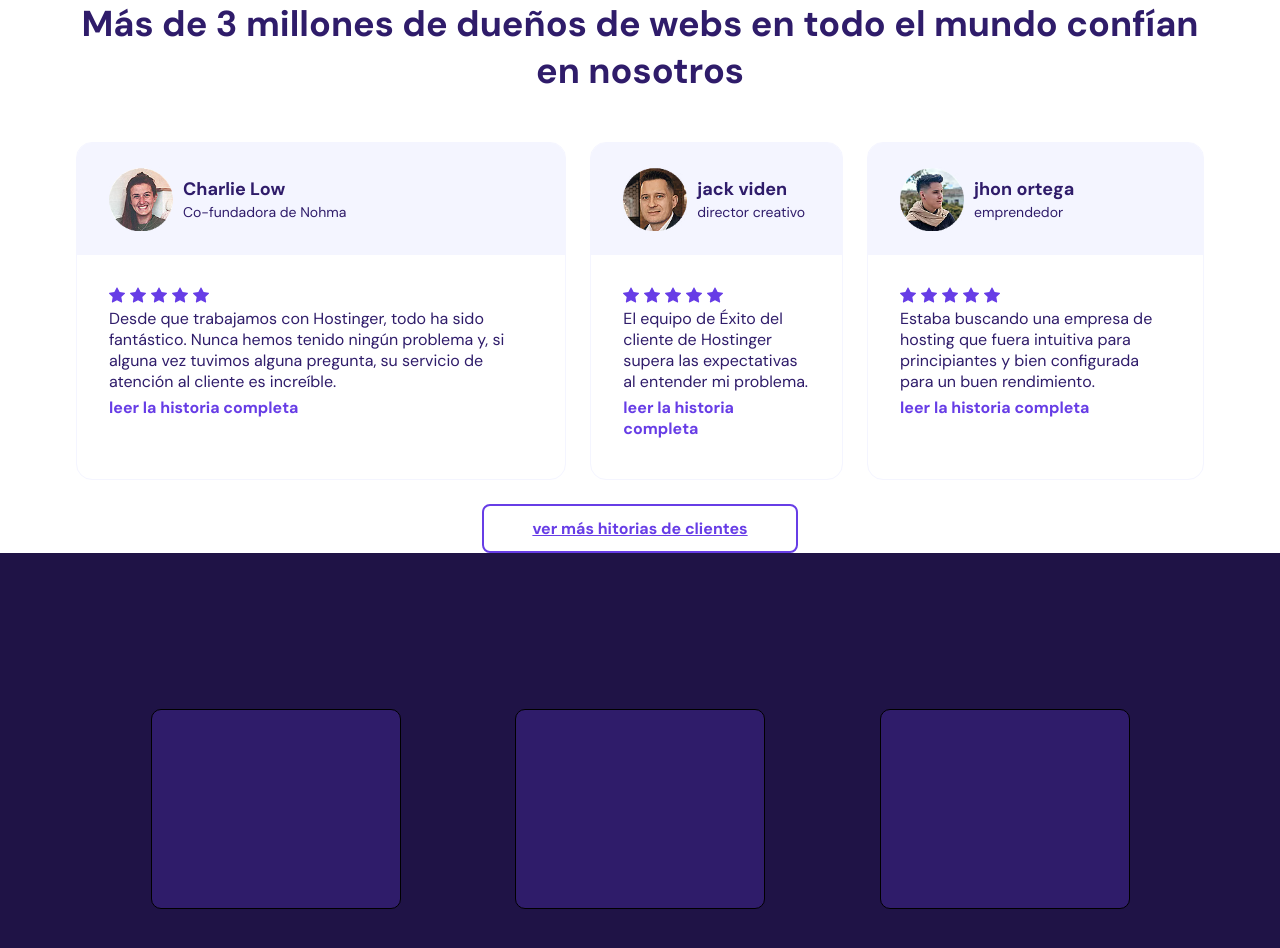
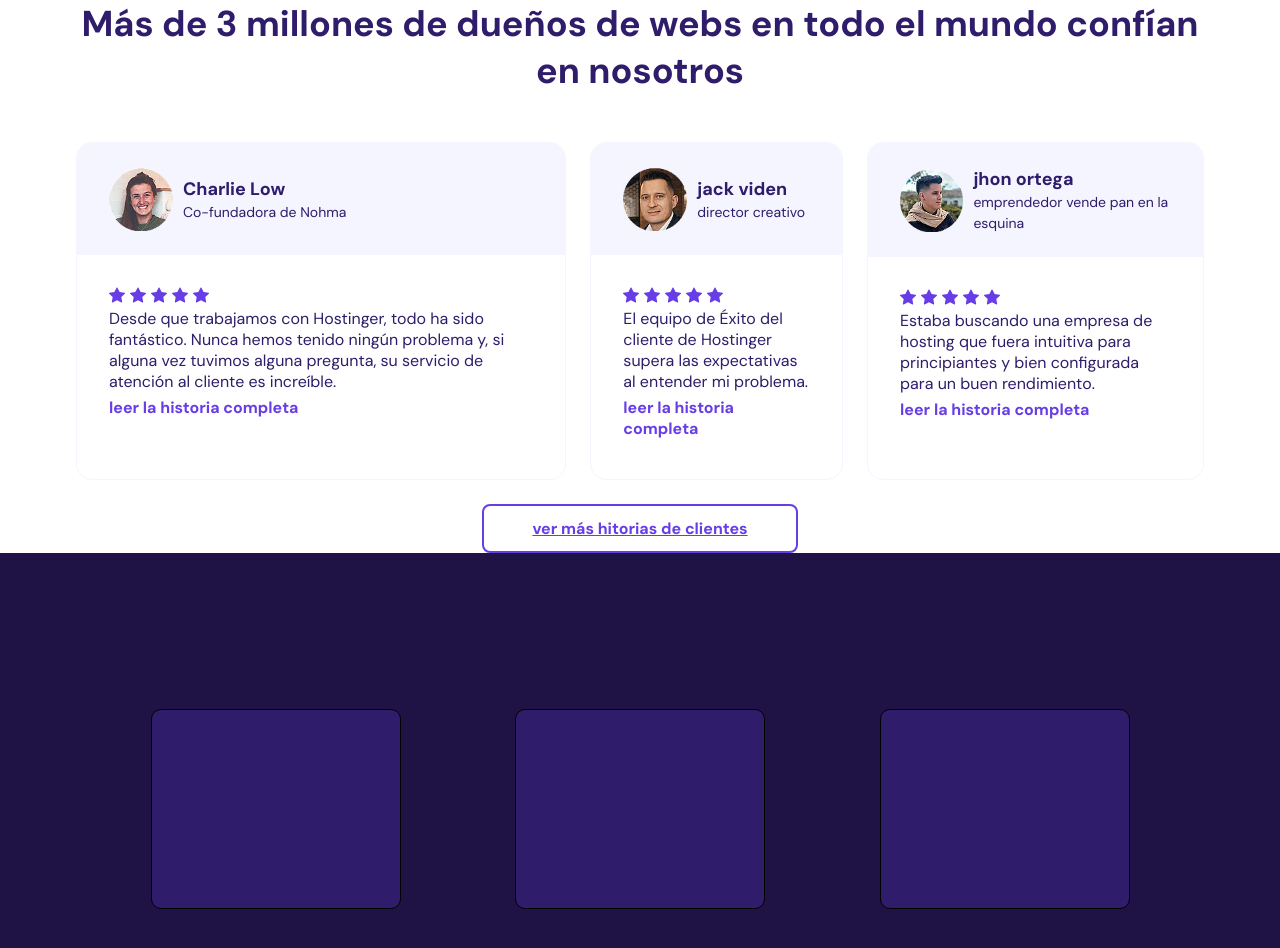
Before and after one commit to LucianoTulian/repo-utn, a plain HTML site: page hostinger-tarea/index.html in a window 1280 px wide. Drawn offline with Linux system fonts and the light colour scheme.

Commit message:
version 3 emprendedor

```diff
--- a/hostinger-tarea/index.html
+++ b/hostinger-tarea/index.html
@@ -86,7 +86,7 @@
                         <img src="foto tarea 3.avif" alt="jhon ortega emprendedor">
                         <div class="card-info">
                             <h3 class="card-info__name">jhon ortega</h3>
-                            <span class="card-info__position">emprendedor</span>
+                            <span class="card-info__position">emprendedor vende pan en la esquina</span>
                             </div>
                         </div>
 
```
